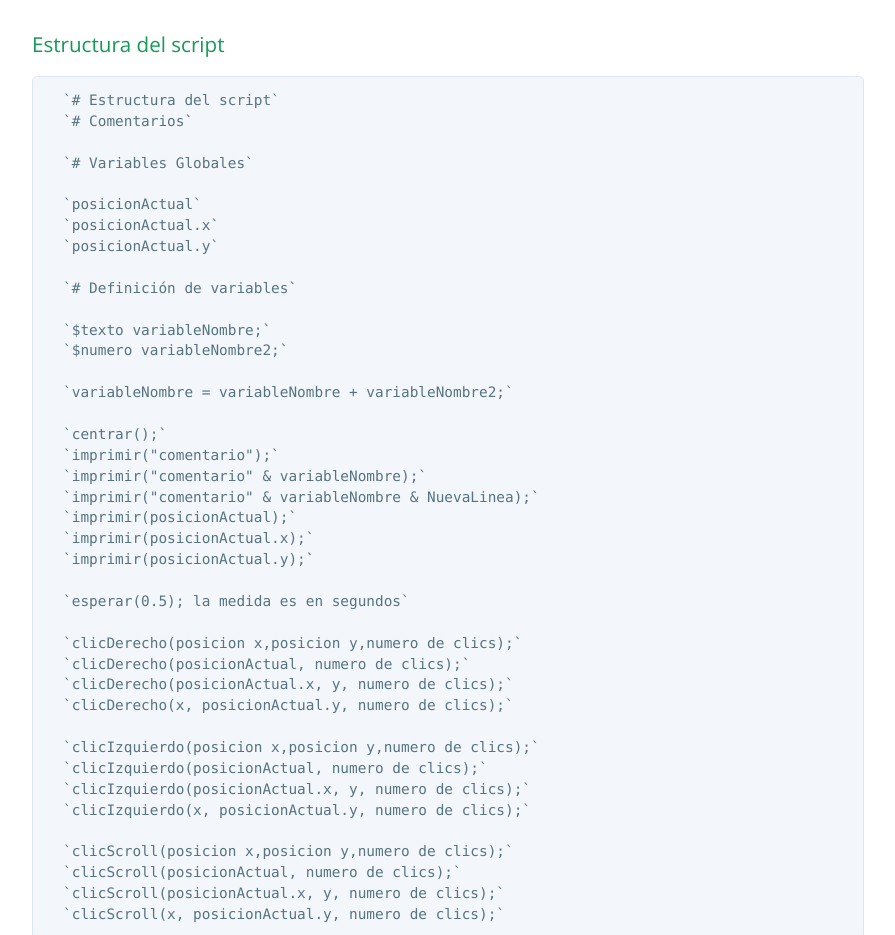
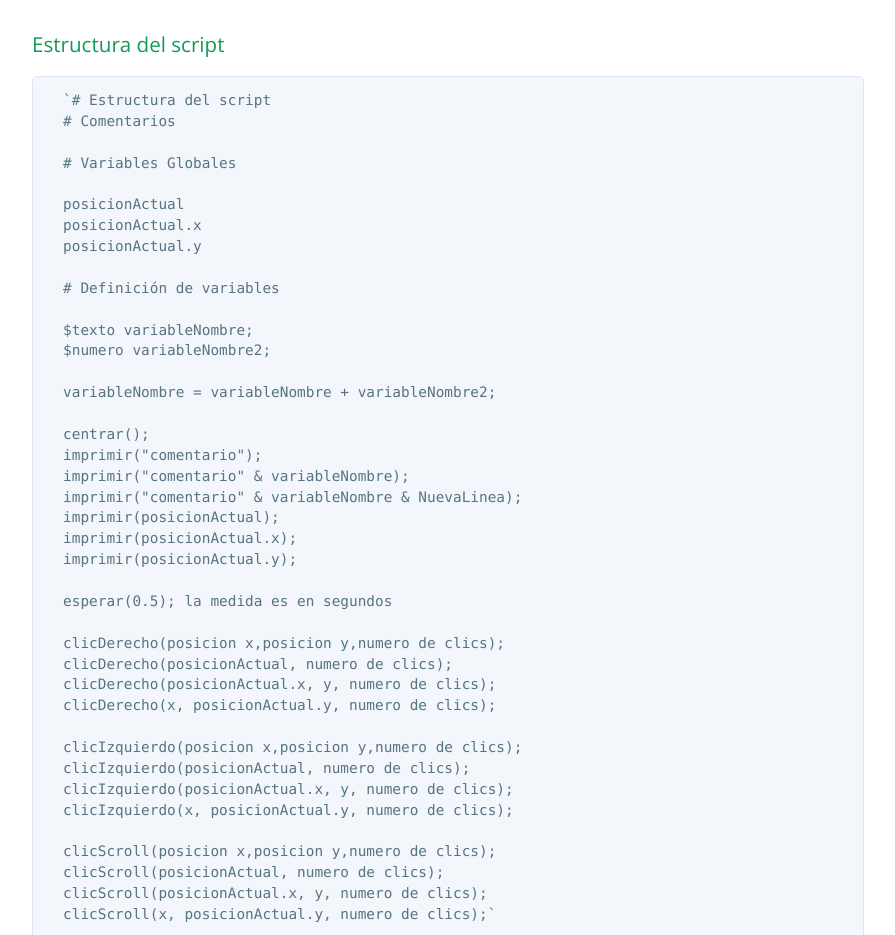
Before and after one commit to isolabs/Automata, a plain HTML site: page index.html in a window 1280 px wide. Shown: the part 472-1407 px from the top of the page, without its empty margins (192-1087 px from the left). Drawn offline with nearby package versions, Linux system fonts and the light colour scheme.

```diff
--- a/index.html
+++ b/index.html
@@ -27,46 +27,46 @@
 <h3>
 <a id="estructura-del-script" class="anchor" href="#estructura-del-script" aria-hidden="true"><span aria-hidden="true" class="octicon octicon-link"></span></a>Estructura del script</h3>
 
-<pre><code>  `# Estructura del script`
-  `# Comentarios`
+<pre><code>  `# Estructura del script
+  # Comentarios
 
-  `# Variables Globales`
+  # Variables Globales
 
-  `posicionActual`
-  `posicionActual.x`
-  `posicionActual.y`
+  posicionActual
+  posicionActual.x
+  posicionActual.y
 
-  `# Definición de variables`
+  # Definición de variables
 
-  `$texto variableNombre;`
-  `$numero variableNombre2;`
+  $texto variableNombre;
+  $numero variableNombre2;
 
-  `variableNombre = variableNombre + variableNombre2;`
+  variableNombre = variableNombre + variableNombre2;
 
-  `centrar();`
-  `imprimir("comentario");`
-  `imprimir("comentario" &amp; variableNombre);`
-  `imprimir("comentario" &amp; variableNombre &amp; NuevaLinea);`
-  `imprimir(posicionActual);`
-  `imprimir(posicionActual.x);`
-  `imprimir(posicionActual.y);`
+  centrar();
+  imprimir("comentario");
+  imprimir("comentario" &amp; variableNombre);
+  imprimir("comentario" &amp; variableNombre &amp; NuevaLinea);
+  imprimir(posicionActual);
+  imprimir(posicionActual.x);
+  imprimir(posicionActual.y);
 
-  `esperar(0.5); la medida es en segundos`
+  esperar(0.5); la medida es en segundos
 
-  `clicDerecho(posicion x,posicion y,numero de clics);`
-  `clicDerecho(posicionActual, numero de clics);`
-  `clicDerecho(posicionActual.x, y, numero de clics);`
-  `clicDerecho(x, posicionActual.y, numero de clics);`
+  clicDerecho(posicion x,posicion y,numero de clics);
+  clicDerecho(posicionActual, numero de clics);
+  clicDerecho(posicionActual.x, y, numero de clics);
+  clicDerecho(x, posicionActual.y, numero de clics);
 
-  `clicIzquierdo(posicion x,posicion y,numero de clics);`
-  `clicIzquierdo(posicionActual, numero de clics);`
-  `clicIzquierdo(posicionActual.x, y, numero de clics);`
-  `clicIzquierdo(x, posicionActual.y, numero de clics);`
+  clicIzquierdo(posicion x,posicion y,numero de clics);
+  clicIzquierdo(posicionActual, numero de clics);
+  clicIzquierdo(posicionActual.x, y, numero de clics);
+  clicIzquierdo(x, posicionActual.y, numero de clics);
 
-  `clicScroll(posicion x,posicion y,numero de clics);`
-  `clicScroll(posicionActual, numero de clics);`
-  `clicScroll(posicionActual.x, y, numero de clics);`
-  `clicScroll(x, posicionActual.y, numero de clics);`
+  clicScroll(posicion x,posicion y,numero de clics);
+  clicScroll(posicionActual, numero de clics);
+  clicScroll(posicionActual.x, y, numero de clics);
+  clicScroll(x, posicionActual.y, numero de clics);`
 </code></pre>
 
 <h3>
@@ -82,17 +82,17 @@
 <h3>
 <a id="ejemplo-de-script" class="anchor" href="#ejemplo-de-script" aria-hidden="true"><span aria-hidden="true" class="octicon octicon-link"></span></a>Ejemplo de script</h3>
 
-<pre><code>  `# Ejemplo de un AutomataScript`
-  `# -----------------------------------------`
-  `#|   2015 - espiritupuro@rocketmail.com     |`
-  `# -----------------------------------------`
-  `#`
+<pre><code>  `# Ejemplo de un AutomataScript
+  # -----------------------------------------
+  #|    2015 - espiritupuro@rocketmail.com     |
+  # -----------------------------------------
+  #`
 
-  `centrar();`
-  `esperar(0.5);`
-  `clicDerecho(600,posicionActual.y,2);`
-  `clicIzquierdo(posicionActual,1);`
-  `clicIzquierdo(posicionActual.x+10,posicionActual.y+20,1);`
+  centrar();
+  esperar(0.5);
+  clicDerecho(600,posicionActual.y,2);
+  clicIzquierdo(posicionActual,1);
+  clicIzquierdo(posicionActual.x+10,posicionActual.y+20,1);`
 </code></pre>
 
       <footer class="site-footer">
```
Also changed, not shown: params.json (+1 -1 lines).
